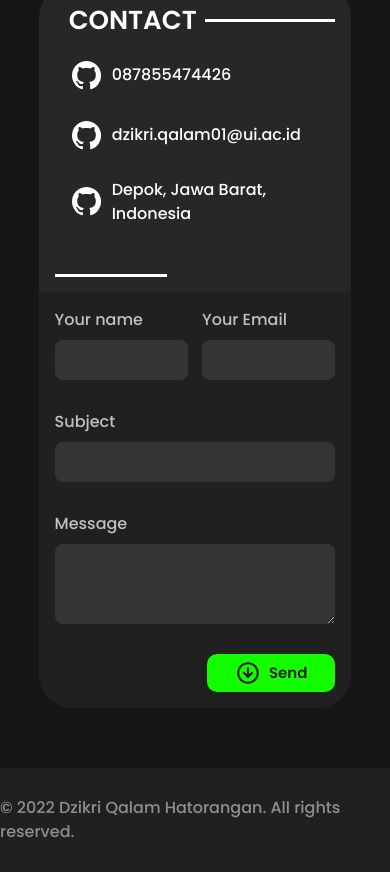
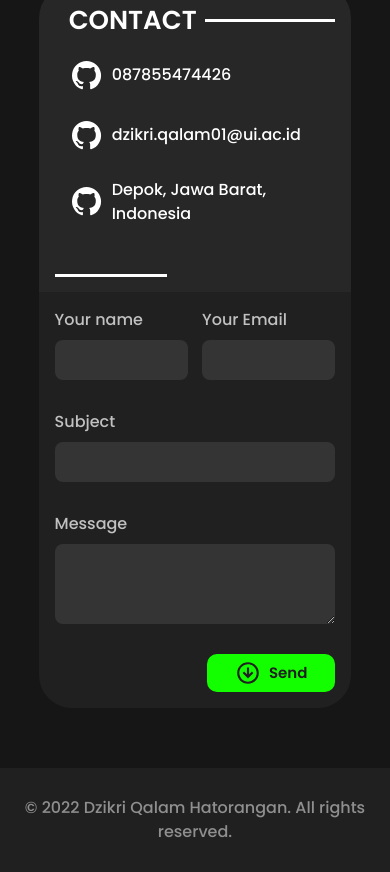
Before and after one commit to dzikriqalampacil/personal-website, a Next.js app: page / in a window 390 px wide. Shown: the part 5034-5906 px from the top of the page. Built offline with nearby package versions, Linux system fonts and the light colour scheme.

Commit message:
feat: update footer responsiveness

```diff
--- a/ui/component/Footer/index.jsx
+++ b/ui/component/Footer/index.jsx
@@ -3,8 +3,8 @@ import { Flex, Text } from '@chakra-ui/react'
 
 function Footer() {
     return (
-        <Flex justify={'center'} align='center' py='28px' bg='#202020'>
-            <Text color='#8F8F8F'>
+        <Flex justify={'center'} align='center' py='28px' bg='#202020' px='5%'>
+            <Text color='#8F8F8F' textAlign={'center'}>
                 © 2022 Dzikri Qalam Hatorangan. All rights reserved.
             </Text>
         </Flex>
```
